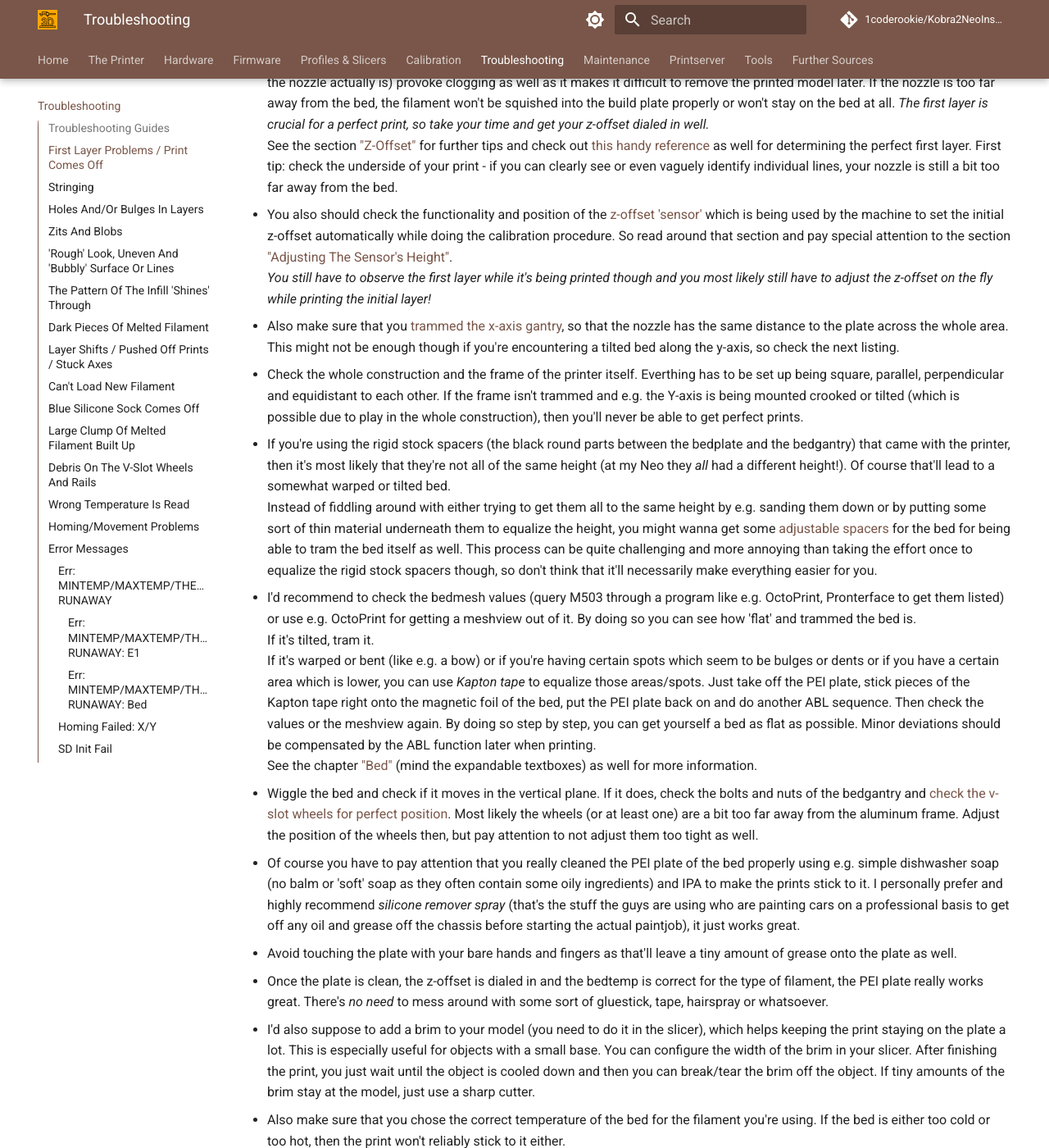
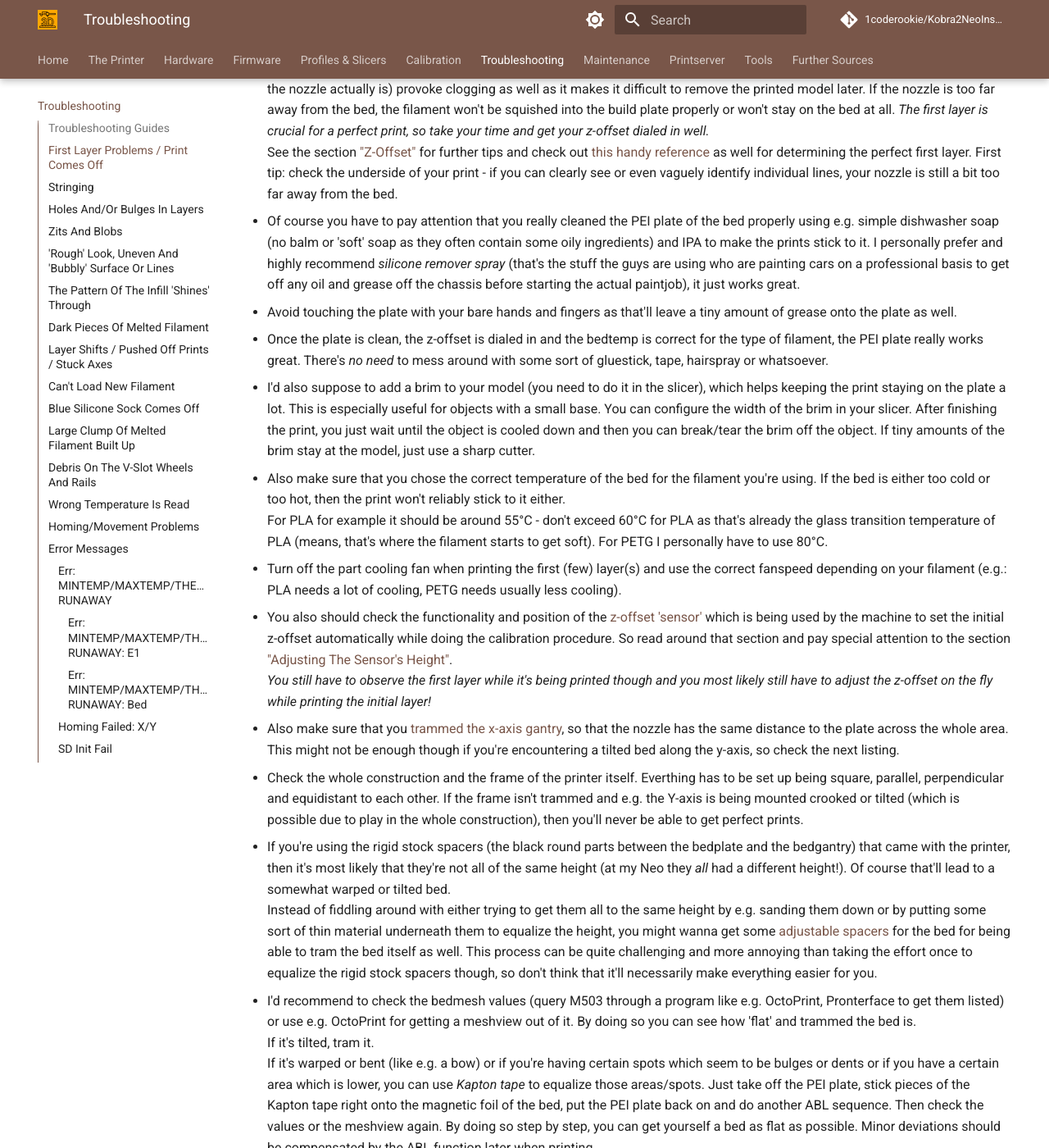
Before and after one commit to 1coderookie/Kobra2NeoInsights, an MkDocs documentation site: the page built from docs/troubleshooting.md, in a window 1280 px wide and 1400 px high, scrolled down 989 px. Shown: the whole window at 82% size. Built offline with MkDocs 1.6.1 and Material for MkDocs 9.7.7, drawn with Linux system fonts in a browser that asks for light colours; comment, search, counter and statistics services are not loaded; some of the changed lines change nothing that is shown; some of the changed text lies outside the part shown.

Commit message:
Update troubleshooting.md

```diff
--- a/docs/troubleshooting.md
+++ b/docs/troubleshooting.md
@@ -32,6 +32,14 @@ If you're having the problem that your first layer isn't consistent across the p
   *The first layer is crucial for a perfect print, so take your time and get your z-offset dialed in well.*
   See the section ["Z-Offset"](calibration.md#z-offset) for further tips and check out [this handy reference](https://i.imgur.com/hIcGr8U.png) as well for determining the perfect first layer.
   First tip: check the underside of your print - if you can clearly see or even vaguely identify individual lines, your nozzle is still a bit too far away from the bed.
+
+- Of course you have to pay attention that you really cleaned the PEI plate of the bed properly using e.g. simple dishwasher soap (no balm or 'soft' soap as they often contain some oily ingredients) and IPA to make the prints stick to it. I personally prefer and highly recommend *silicone remover spray* (that's the stuff the guys are using who are painting cars on a professional basis to get off any oil and grease off the chassis before starting the actual paintjob), it just works great.
+- Avoid touching the plate with your bare hands and fingers as that'll leave a tiny amount of grease onto the plate as well.
+- Once the plate is clean, the z-offset is dialed in and the bedtemp is correct for the type of filament, the PEI plate really works great. There's *no need* to mess around with some sort of gluestick, tape, hairspray or whatsoever.
+- I'd also suppose to add a brim to your model (you need to do it in the slicer), which helps keeping the print staying on the plate a lot. This is especially useful for objects with a small base. You can configure the width of the brim in your slicer. After finishing the print, you just wait until the object is cooled down and then you can break/tear the brim off the object. If tiny amounts of the brim stay at the model, just use a sharp cutter.
+- Also make sure that you chose the correct temperature of the bed for the filament you're using. If the bed is either too cold or too hot, then the print won't reliably stick to it either.
+  For PLA for example it should be around 55°C - don't exceed 60°C for PLA as that's already the glass transition temperature of PLA (means, that's where the filament starts to get soft). For PETG I personally have to use 80°C.
+- Turn off the part cooling fan when printing the first (few) layer(s) and use the correct fanspeed depending on your filament (e.g.: PLA needs a lot of cooling, PETG needs usually less cooling).
 - You also should check the functionality and position of the [z-offset 'sensor'](hardware/bed.md#z-offset-sensor) which is being used by the machine to set the initial z-offset automatically while doing the calibration procedure. So read around that section and pay special attention to the section ["Adjusting The Sensor's Height"](hardware/bed.md#adjusting-the-sensors-height).
   *You still have to observe the first layer while it's being printed though and you most likely still have to adjust the z-offset on the fly while printing the initial layer!*
 - Also make sure that you [trammed the x-axis gantry](hardware/axes.md#tramming-the-x-axis-gantry), so that the nozzle has the same distance to the plate across the whole area. This might not be enough though if you're encountering a tilted bed along the y-axis, so check the next listing.
@@ -43,13 +51,7 @@ If you're having the problem that your first layer isn't consistent across the p
   If it's warped or bent (like e.g. a bow) or if you're having certain spots which seem to be bulges or dents or if you have a certain area which is lower, you can use *Kapton tape* to equalize those areas/spots. Just take off the PEI plate, stick pieces of the Kapton tape right onto the magnetic foil of the bed, put the PEI plate back on and do another ABL sequence. Then check the values or the meshview again. By doing so step by step, you can get yourself a bed as flat as possible. Minor deviations should be compensated by the ABL function later when printing.
   See the chapter ["Bed"](hardware/bed.md) (mind the expandable textboxes) as well for more information.
 - Wiggle the bed and check if it moves in the vertical plane. If it does, check the bolts and nuts of the bedgantry and [check the v-slot wheels for perfect position](hardware/axes.md#v-slot-wheels-position_2). Most likely the wheels (or at least one) are a bit too far away from the aluminum frame. Adjust the position of the wheels then, but pay attention to not adjust them too tight as well.
-- Of course you have to pay attention that you really cleaned the PEI plate of the bed properly using e.g. simple dishwasher soap (no balm or 'soft' soap as they often contain some oily ingredients) and IPA to make the prints stick to it. I personally prefer and highly recommend *silicone remover spray* (that's the stuff the guys are using who are painting cars on a professional basis to get off any oil and grease off the chassis before starting the actual paintjob), it just works great.
-- Avoid touching the plate with your bare hands and fingers as that'll leave a tiny amount of grease onto the plate as well.
-- Once the plate is clean, the z-offset is dialed in and the bedtemp is correct for the type of filament, the PEI plate really works great. There's *no need* to mess around with some sort of gluestick, tape, hairspray or whatsoever.
-- I'd also suppose to add a brim to your model (you need to do it in the slicer), which helps keeping the print staying on the plate a lot. This is especially useful for objects with a small base. You can configure the width of the brim in your slicer. After finishing the print, you just wait until the object is cooled down and then you can break/tear the brim off the object. If tiny amounts of the brim stay at the model, just use a sharp cutter.
-- Also make sure that you chose the correct temperature of the bed for the filament you're using. If the bed is either too cold or too hot, then the print won't reliably stick to it either.
-  For PLA for example it should be around 55°C - don't exceed 60°C for PLA as that's already the glass transition temperature of PLA (means, that's where the filament starts to get soft). For PETG I personally have to use 80°C.
-- Turn off the part cooling fan when printing the first (few) layer(s) and use the correct fanspeed depending on your filament (e.g.: PLA needs a lot of cooling, PETG needs usually less cooling).
+
 
 ---
 
```
